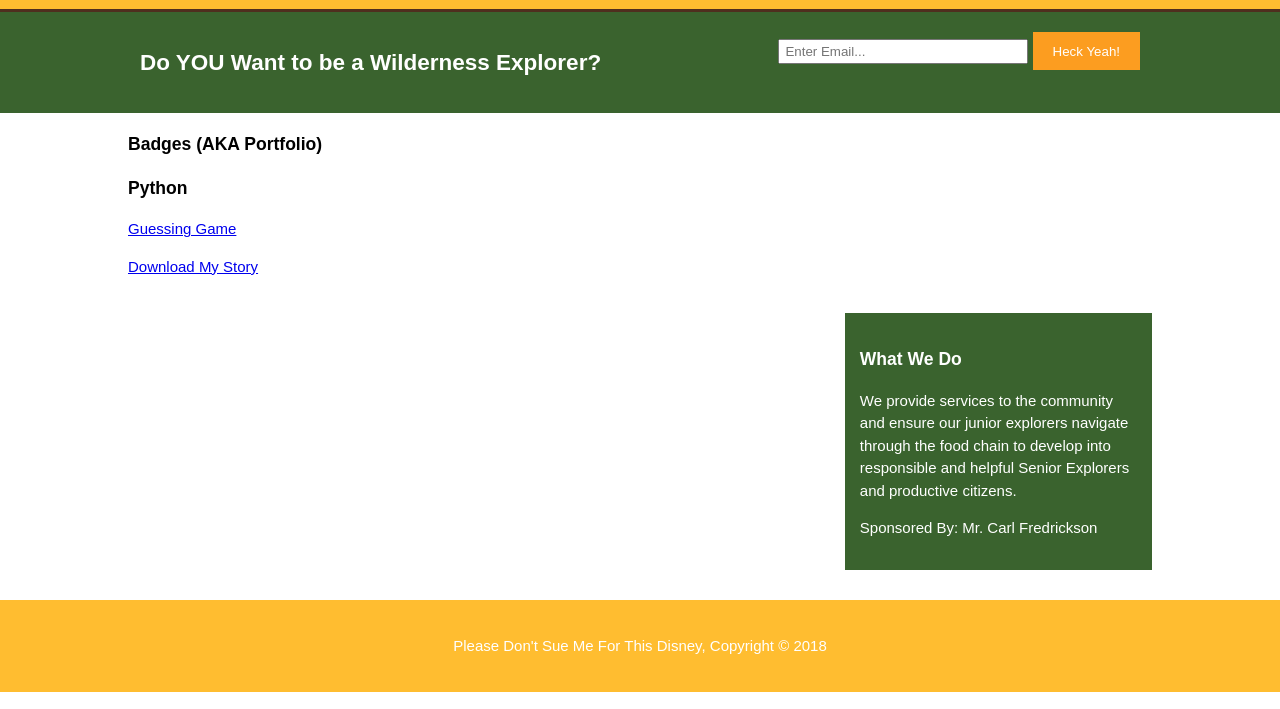
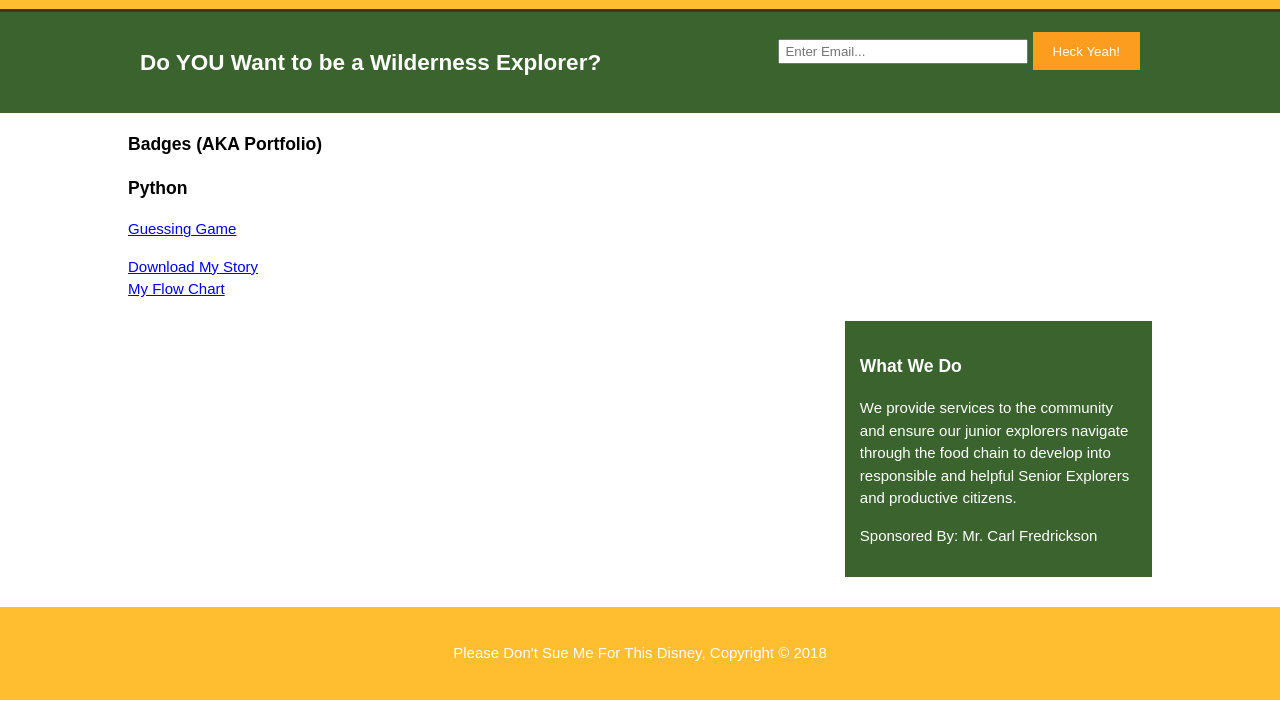
Before and after one commit to amberbeymer/amberbeymer.github.io, a plain HTML site: page portfolio.html in a window 1280 px wide. Shown: the part 91-800 px from the top of the page. Drawn offline with Linux system fonts and the light colour scheme.

Commit message:
flow chart

```diff
--- a/portfolio.html
+++ b/portfolio.html
@@ -42,11 +42,12 @@
       <h1 class="page-title">Badges (AKA Portfolio)</h1>
       <ul id ="portfolio"></ul>
       <ul id="services">
-      <li>
+
          <h3>Python</h3>
          <p><a href="https://repl.it/@AmberBeymer/GlassDeadApplicationframework">Guessing Game</a></p>
-         <p><a href=”/functionStory.py”>Download My Story</a></p>
-      </li>
+         <a href=”/functionStory.py”>Download My Story</a><br>
+         <a href = "/flowchart.pdf">My Flow Chart</a>
+
 
 
 
```
Also changed, not shown: 1 other file.
